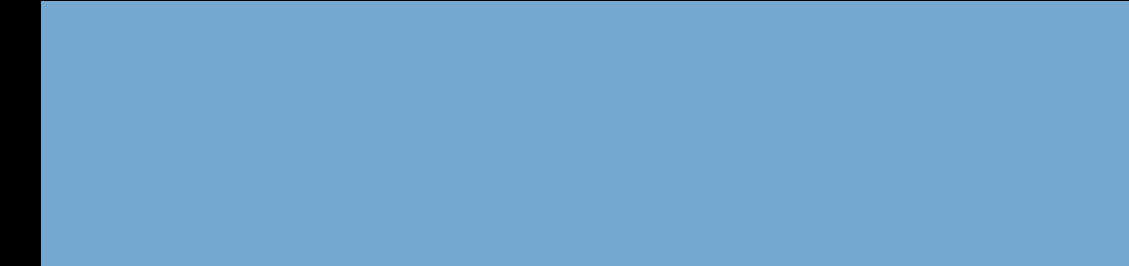
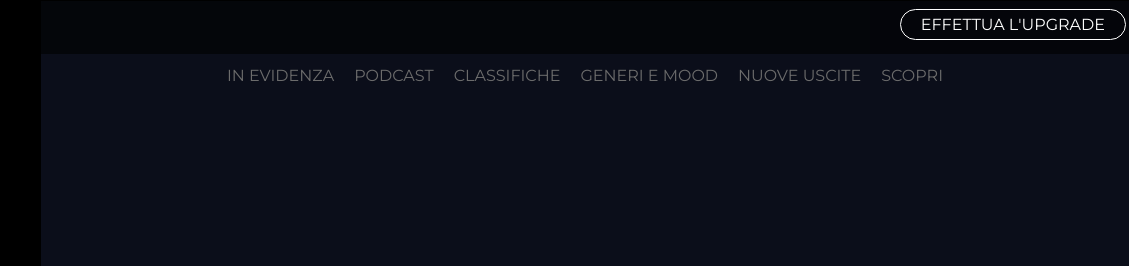
Before and after one commit to DanyMencu/html-css-spotifyweb, a plain HTML site: page index.html in a window 1280 px wide. Shown: the top 266 px of the page, 151-1280 px from the left. Drawn offline with Linux system fonts and the light colour scheme.

Commit message:
Type selection add

```diff
--- a/index.html
+++ b/index.html
@@ -84,9 +84,18 @@
         <!-- PRINCIPAL WINDOW -->
         <section class="principal-sct">
             <!-- DOING UPGRADE BANNER -->
-            <div class="upgrade-banner"></div>
+            <div class="upgrade-banner">
+                <a class="upgrade-btn col-white" href="#">EFFETTUA L'UPGRADE</a>
+            </div>
             <!-- SELECTION TYPE SECTION -->
-            <div class="type-select"></div>
+            <div class="type-select">
+                <div class="type">In evidenza</div>
+                <div class="type">Podcast</div>
+                <div class="type">Classifiche</div>
+                <div class="type">Generi e mood</div>
+                <div class="type">Nuove uscite</div>
+                <div class="type">Scopri</div>
+            </div>
             <!-- FIRST ROW "RECENTLY PLAYED" -->
             <div class="row"></div>
             <!-- SECOND ROW "CREATO PER TE" -->
--- a/style.css
+++ b/style.css
@@ -43,6 +43,7 @@ main {
 /* ASIDE NAV */
 aside {
     width: 15%;
+    z-index: 1;
     padding: 10px 15px 10px 0;
     background: rgb(0, 0, 0);
     color: rgb(108, 108, 108);
@@ -119,9 +120,43 @@ aside {
 .principal-sct {
     width: 85%;
     height: 90vh;
-    background:rgba(30, 113, 180, 0.61);
+    background:rgb(11, 14, 26);
     border-top: 1px solid black;
     overflow: overlay;
+}
+
+.upgrade-banner {
+    width: 100%;
+    position: fixed;
+    top: 0;
+    right: 0;
+    padding: 15px 3px 20px;
+    background: rgba(0, 0, 0, 0.6);
+    text-align: right;
+}
+
+.upgrade-btn {
+    text-decoration: none;
+    padding: 5px 20px;
+    border: 1px solid #fff;
+    border-radius: 16px;
+}
+
+.type-select {
+    display: flex;
+    justify-content: center;
+    flex-wrap: wrap;
+    padding-top: 6%;
+}
+
+.type-select .type {
+    text-transform: uppercase;
+    padding: 0 10px;
+    color: rgb(108, 108, 108);
+}
+
+.type-select .type:hover {
+    color: #fff;
 }
 
 /* FOOTER */
```
